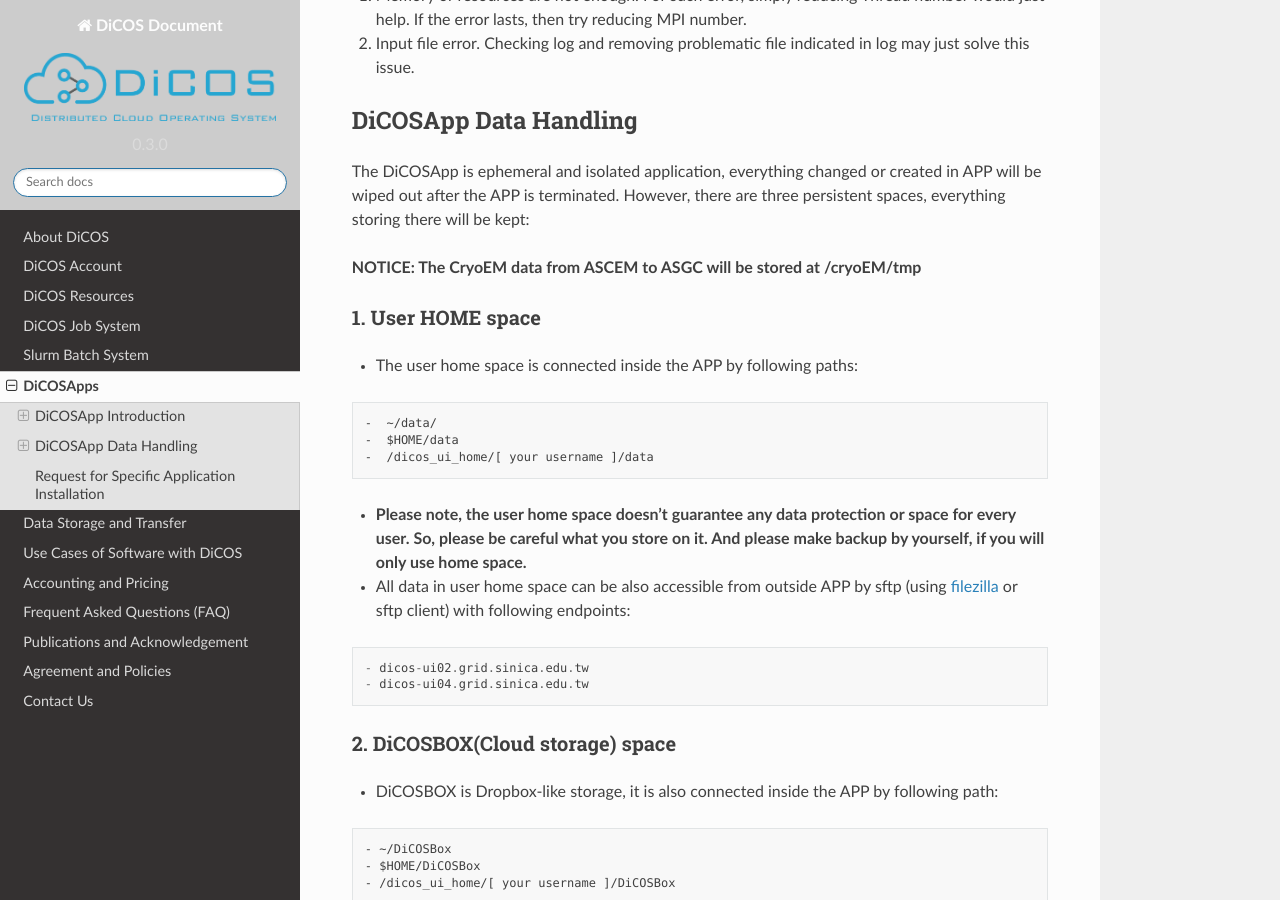
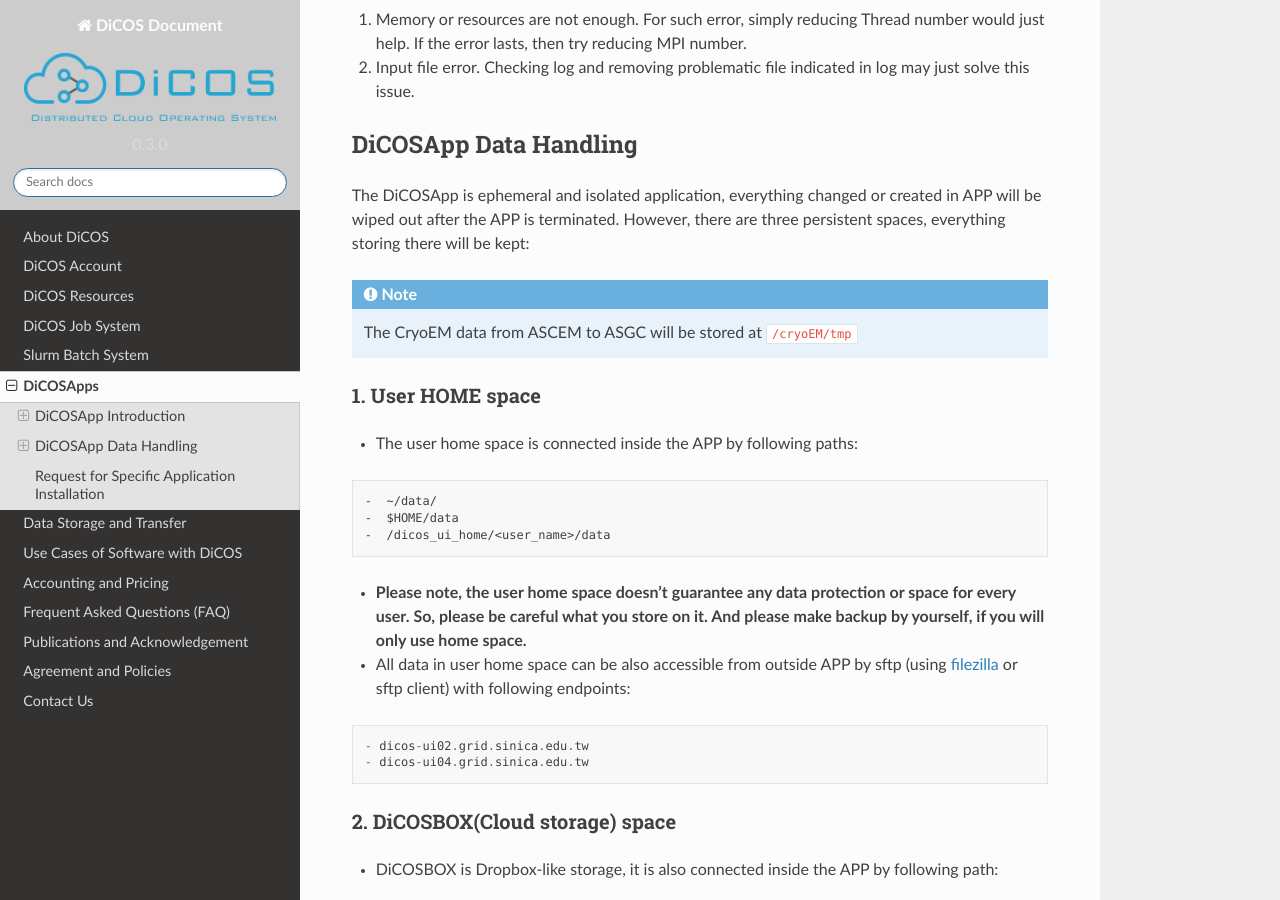
Before and after one commit to ASGCOPS/dicos_document, a Sphinx documentation site: the page built from docs/source/dicosapp.rst, in a window 1280 px wide and 900 px high, scrolled down 1864 px. Built offline with Sphinx 7.4.7 and the Read the Docs theme 2.0.0, drawn with Linux system fonts in a browser that asks for light colours; some of the changed text lies outside the part shown.

Commit message:
Edit dicosapp.rst

```diff
--- a/docs/source/dicos_job_submission.rst
+++ b/docs/source/dicos_job_submission.rst
@@ -50,7 +50,7 @@
           - Filetype
         * - `eog <https://wiki.gnome.org/Apps/EyeOfGnome>`_
           - images
-        * - `xpdf https://www.xpdfreader.com/`_
+        * - `xpdf <https://www.xpdfreader.com/>`_
           - pdf files
 
 
--- a/docs/source/dicosapp.rst
+++ b/docs/source/dicosapp.rst
@@ -14,7 +14,7 @@
 Use DiCOSApp
 ----------------------
 
-Login in to `DiCOS web <https://dicos.grid.sinica.edu.tw>`_ and then go to https://dicos.grid.sinica.edu.tw/dockerapps/ to start using DiCOSApps. The remaining resources are displayed for each DiCOSApp. Like the image below, click ``launch`` button (and proper lifetime of the application), and then start to use the application.
+Login in to `DiCOS web <https://dicos.grid.sinica.edu.tw>`_ and then go to https://dicos.grid.sinica.edu.tw/dockerapps/ to start using DiCOSApps. The remaining resources are displayed for each DiCOSApp. Like the image below, click ``launch`` button (and choose proper lifetime of the application if applicable), and then start to use the application.
 
 .. image:: image/dicos_app_list.png
 
@@ -105,15 +105,15 @@
 2. Input file error. Checking log and removing problematic file indicated in log may just solve this issue.
 
 
-
-
 =========================
 DiCOSApp Data Handling
 =========================
 
 The DiCOSApp is ephemeral and isolated application, everything changed or created in APP will be wiped out after the APP is terminated. However, there are three persistent spaces, everything storing there will be kept:
 
-**NOTICE: The CryoEM data from ASCEM to ASGC will be stored at /cryoEM/tmp**
+.. note::
+
+   The CryoEM data from ASCEM to ASGC will be stored at ``/cryoEM/tmp``
 
 --------------------------
 1. User HOME space
@@ -125,7 +125,7 @@
 
    -  ~/data/
    -  $HOME/data
-   -  /dicos_ui_home/[ your username ]/data
+   -  /dicos_ui_home/<user_name>/data
 
 - **Please note, the user home space doesn't guarantee any data protection or space for every user. So, please be careful what you store on it. And please make backup by yourself, if you will only use home space.**
 
@@ -141,6 +141,7 @@
 ------------------------------------
 
 - DiCOSBOX is Dropbox-like storage, it is also connected inside the APP by following path:
+
 ::
 
    - ~/DiCOSBox
@@ -169,8 +170,7 @@
    - dicos-ui02.grid.sinica.edu.tw
    - dicos-ui04.grid.sinica.edu.tw
 
-- The path is also */cryoEM/*
-
+- The path is also ``/cryoEM/``
 
 
 ====================================================
--- a/docs/source/slurm_job_submission.rst
+++ b/docs/source/slurm_job_submission.rst
@@ -46,7 +46,7 @@
           - Filetype
         * - `eog <https://wiki.gnome.org/Apps/EyeOfGnome>`_
           - images
-        * - `xpdf https://www.xpdfreader.com/`_
+        * - `xpdf <https://www.xpdfreader.com/>`_
           - pdf files
 
 -------------------------------
```
